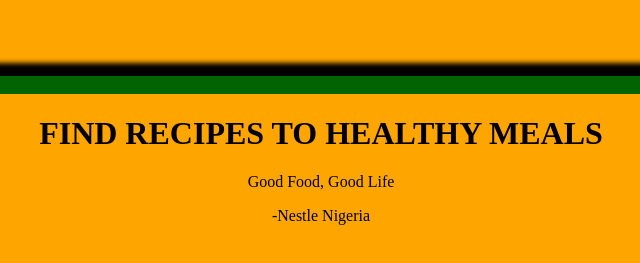
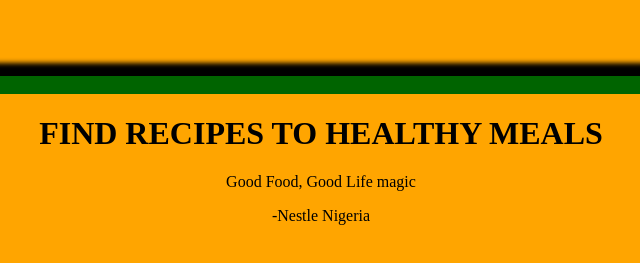
Before and after one commit to ariyooluwatimilehin/Food-Recipe, a plain HTML site: page foodrecipe.html in a window 1280 px wide. Shown: the top 263 px of the page, 319-959 px from the left. Drawn offline with Linux system fonts and the light colour scheme.

Commit message:
first commit

```diff
--- a/foodrecipe.html
+++ b/foodrecipe.html
@@ -12,7 +12,7 @@
     <div id="mealSearch">
         <div id="foodie">
             <h1 id="findrecipes">FIND RECIPES TO HEALTHY MEALS</h1>
-            <p>Good Food, Good Life</p>
+            <p>Good Food, Good Life magic</p>
             <p>-Nestle Nigeria</p>
         </div>
 
```
